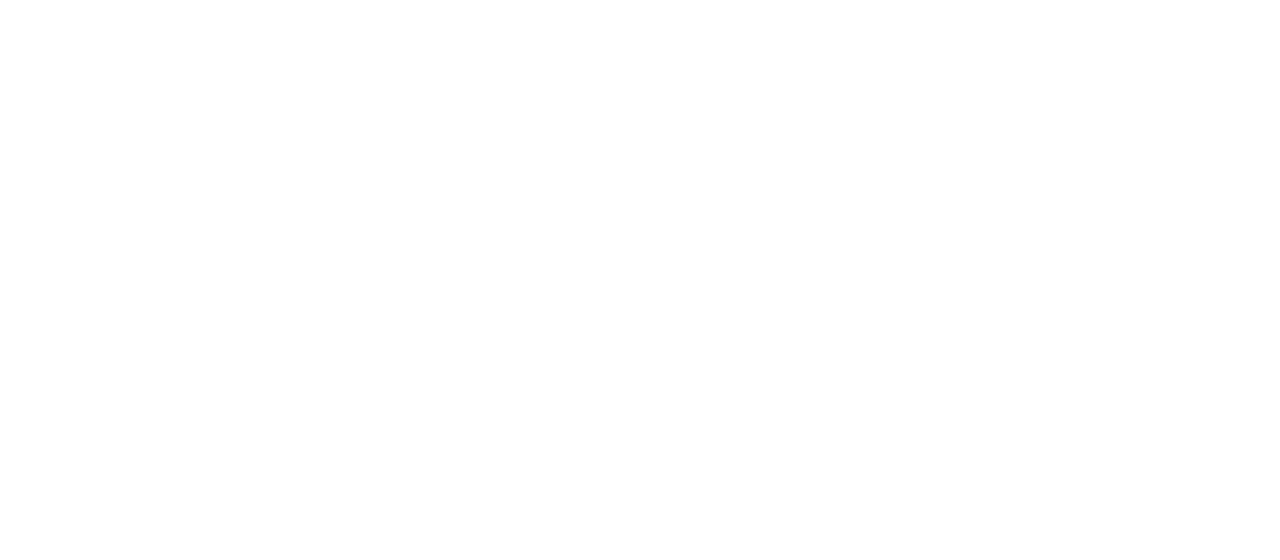
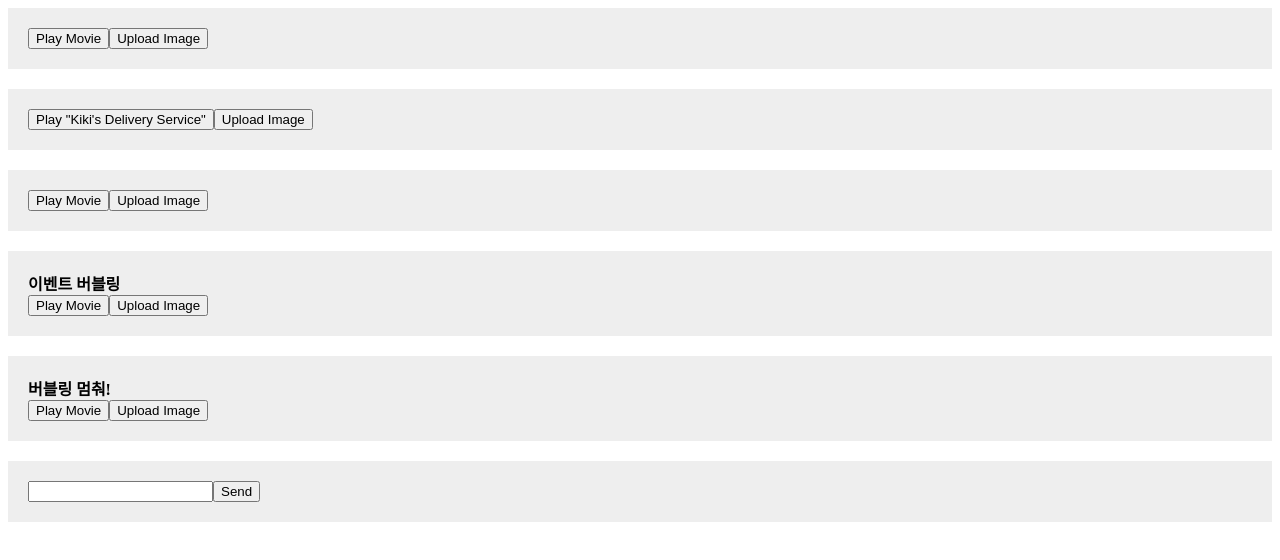
Before and after one commit to dev-oil/study-react, a React (Vite) app in the folder react-dev-19/: page /interactivity in a window 1280 px wide. Before the commit this address had no page. Shown: the top 560 px of the page. Built offline with nearby package versions, Linux system fonts and the light colour scheme.

Commit message:
feat: [react-19] 상호작용성 - 이벤트
이벤트 버블링, 버블링 방지, 이벤트 핸들 props, preventDefault

```diff
--- a/react-dev-19/src/App.tsx
+++ b/react-dev-19/src/App.tsx
@@ -2,6 +2,7 @@ import { BrowserRouter, Routes, Route } from 'react-router-dom';
 import { Home } from './pages/Home';
 import { TypeScript } from './pages/TypeScript';
 import { UI } from './pages/UI';
+import { Interactivity } from './pages/Interactivity';
 
 function App() {
   return (
@@ -10,6 +11,7 @@ function App() {
         <Route path='/' element={<Home />} />
         <Route path='/typescript' element={<TypeScript />} />
         <Route path='/ui' element={<UI />} />
+        <Route path='/interactivity' element={<Interactivity />} />
       </Routes>
     </BrowserRouter>
   );
--- /dev/null
+++ b/react-dev-19/src/components/Interactivity/DefaultBehavior.tsx
@@ -0,0 +1,19 @@
+export const DefaultBehavior = () => {
+  // 일례로 <form>의 제출 이벤트는 그 내부의 버튼을 클릭 시 페이지 전체를 리로드하는 것이 기본 동작임.
+  // e.stopPropagation()은 이벤트 핸들러가 상위 태그에서 실행되지 않도록 멈춤
+  // e.preventDefault() 는 기본 브라우저 동작을 가진 일부 이벤트가 해당 기본 동작을 실행하지 않도록 방지함
+
+  return (
+    <section className='section'>
+      <form
+        onSubmit={(e) => {
+          e.preventDefault();
+          alert('Submitting!');
+        }}
+      >
+        <input />
+        <button>Send</button>
+      </form>
+    </section>
+  );
+};
--- /dev/null
+++ b/react-dev-19/src/components/Interactivity/Event.tsx
@@ -0,0 +1,20 @@
+type ButtonProps = {
+  message: string;
+  children: string;
+};
+
+const AlertButton = ({ message, children }: ButtonProps) => {
+  return <button onClick={() => alert(message)}>{children}</button>;
+};
+
+export const Event = () => {
+  return (
+    <section className='section'>
+      <AlertButton message='Playing!'>Play Movie</AlertButton>
+      <AlertButton message='Uploading!'>Upload Image</AlertButton>
+    </section>
+  );
+};
+
+// 이벤트 핸들러는 호출이 아니라 전달만 가능!
+// onClick={handleClick()}이 아니라 onClick={handleClick}
--- /dev/null
+++ b/react-dev-19/src/components/Interactivity/EventBubbling.tsx
@@ -0,0 +1,16 @@
+export const EventBubbling = () => {
+  return (
+    <section className='section'>
+      <strong>이벤트 버블링</strong>
+      <div
+        className='Toolbar'
+        onClick={() => {
+          alert('You clicked on the toolbar!');
+        }}
+      >
+        <button onClick={() => alert('Playing!')}>Play Movie</button>
+        <button onClick={() => alert('Uploading!')}>Upload Image</button>
+      </div>
+    </section>
+  );
+};
--- /dev/null
+++ b/react-dev-19/src/components/Interactivity/EventBubblingStopPropagation.tsx
@@ -0,0 +1,35 @@
+import type { ReactNode } from 'react';
+
+type ButtonProps = {
+  onClick: () => void;
+  children: ReactNode;
+};
+
+const Button = ({ onClick, children }: ButtonProps) => {
+  return (
+    <button
+      onClick={(e) => {
+        e.stopPropagation();
+        onClick();
+      }}
+    >
+      {children}
+    </button>
+  );
+};
+
+export const EventBubblingStopPropagation = () => {
+  return (
+    <section className='section'>
+      <strong>버블링 멈춰!</strong>
+      <div
+        onClick={() => {
+          alert('You clicked on the toolbar!');
+        }}
+      >
+        <Button onClick={() => alert('Playing!')}>Play Movie</Button>
+        <Button onClick={() => alert('Uploading!')}>Upload Image</Button>
+      </div>
+    </section>
+  );
+};
--- /dev/null
+++ b/react-dev-19/src/components/Interactivity/EventHandleProp.tsx
@@ -0,0 +1,20 @@
+import type { ReactNode } from 'react';
+
+type ButtonProps<T = ReactNode> = {
+  onSmash: () => void;
+  children: T;
+};
+
+const Button = <T extends ReactNode>({ onSmash, children }: ButtonProps<T>) => {
+  return <button onClick={onSmash}>{children}</button>;
+};
+
+export const EventHandleProp = () => {
+  return (
+    // onClick props 의 이름을 내가 지정할 수 있음
+    <section className='section'>
+      <Button onSmash={() => alert('Playing!')}>Play Movie</Button>
+      <Button onSmash={() => alert('Uploading!')}>Upload Image</Button>
+    </section>
+  );
+};
--- /dev/null
+++ b/react-dev-19/src/components/Interactivity/PassingEvent.tsx
@@ -0,0 +1,35 @@
+import type { ReactNode } from 'react';
+
+type PlayButtonProps = {
+  movieName: string;
+};
+
+type ButtonProps<T = ReactNode> = {
+  onClick: () => void;
+  children: T;
+};
+
+const Button = <T extends ReactNode>({ onClick, children }: ButtonProps<T>) => {
+  return <button onClick={onClick}>{children}</button>;
+};
+
+const PlayButton = ({ movieName }: PlayButtonProps) => {
+  const handlePlayClick = () => {
+    alert(`Playing ${movieName!}`);
+  };
+
+  return <Button onClick={handlePlayClick}>Play "{movieName}"</Button>;
+};
+
+const UploadButton = () => {
+  return <Button onClick={() => alert('Uploading!')}>Upload Image</Button>;
+};
+
+export const PassingEvent = () => {
+  return (
+    <section className='section'>
+      <PlayButton movieName="Kiki's Delivery Service" />
+      <UploadButton />
+    </section>
+  );
+};
--- a/react-dev-19/src/pages/Home.tsx
+++ b/react-dev-19/src/pages/Home.tsx
@@ -11,6 +11,9 @@ export const Home = () => {
         <li>
           <Link to='/ui'>1. UI</Link>
         </li>
+        <li>
+          <Link to='/interactivity'>2. 상호작용</Link>
+        </li>
       </ul>
     </div>
   );
--- /dev/null
+++ b/react-dev-19/src/pages/Interactivity.tsx
@@ -0,0 +1,19 @@
+import { Event } from '../components/Interactivity/Event';
+import { PassingEvent } from '../components/Interactivity/PassingEvent';
+import { EventHandleProp } from '../components/Interactivity/EventHandleProp';
+import { EventBubbling } from '../components/Interactivity/EventBubbling';
+import { EventBubblingStopPropagation } from '../components/Interactivity/EventBubblingStopPropagation';
+import { DefaultBehavior } from '../components/Interactivity/DefaultBehavior';
+
+export const Interactivity = () => {
+  return (
+    <>
+      <Event />
+      <PassingEvent />
+      <EventHandleProp />
+      <EventBubbling />
+      <EventBubblingStopPropagation />
+      <DefaultBehavior />
+    </>
+  );
+};
```
